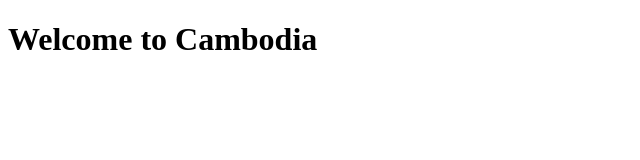
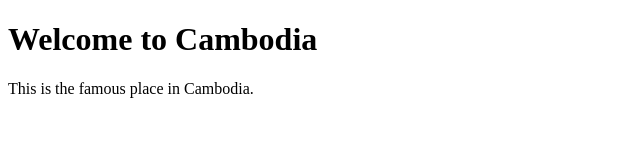
Before and after one commit to Samnoeun/Website-c, a plain HTML site: page index.html in a window 1280 px wide. Shown: the whole page, without its empty margins (0-640 px from the left). Drawn offline with Linux system fonts and the light colour scheme.

Commit message:
new project

```diff
--- a/index.html
+++ b/index.html
@@ -7,6 +7,7 @@
 </head>
 <body>
     <h1>Welcome to Cambodia</h1>
+    <p>This is the famous place in Cambodia.</p>
 
 </body>
 </html>
```
